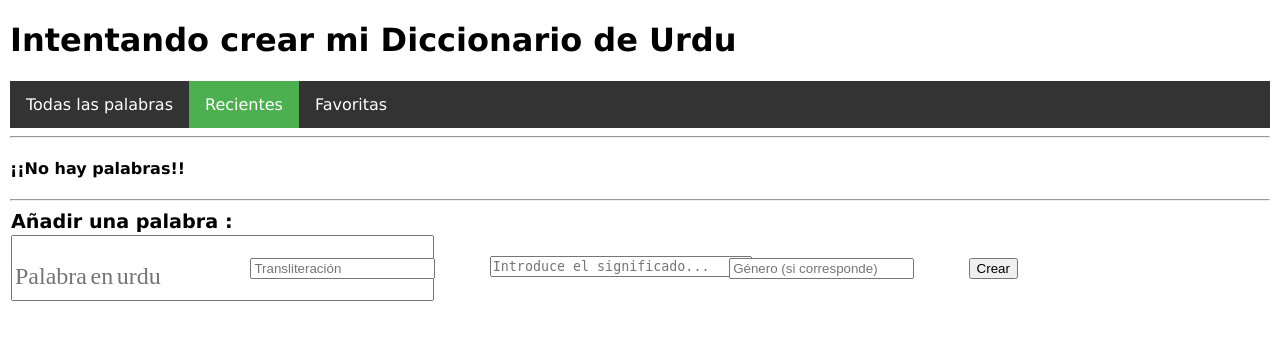
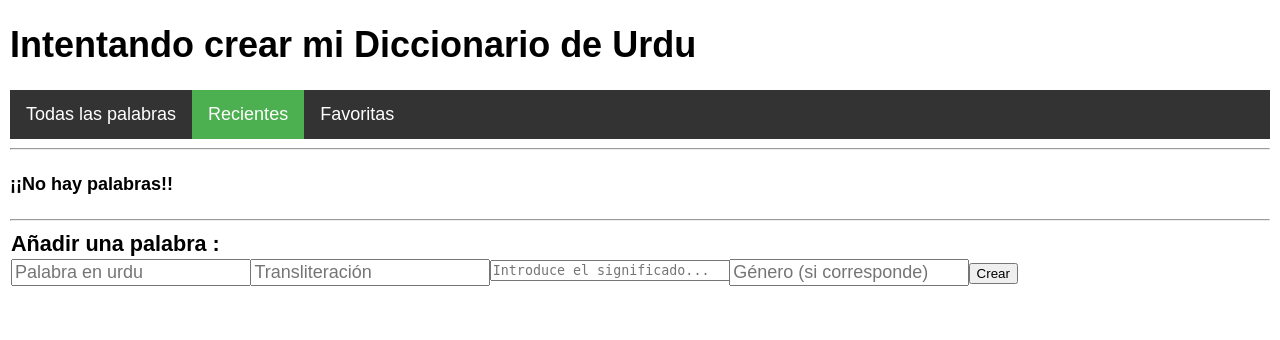
Before and after one commit to teresagarcia/DiccionarioUrdu, a Flask app: page / in a window 1280 px wide. Shown: the top 340 px of the page. Run offline with Flask 2, Linux system fonts and the light colour scheme; data that the repository does not hold is empty; some web fonts are replaced.

Commit message:
Cambios en estilos, fuentes

```diff
--- a/diccionario_urdu/web/static/assets/style.css
+++ b/diccionario_urdu/web/static/assets/style.css
@@ -1,7 +1,21 @@
 @import url('https://fonts.googleapis.com/css2?family=Noto+Nastaliq+Urdu&display=swap');
+@import url('http://fonts.cdnfonts.com/css/tisa-sans-pro');
+
+html {
+    font-size: 100%;
+    font-family: 'Tisa Sans Pro', sans-serif;
+
+    @media (min-width: 768px) {
+        font-size: 112.5%;
+    }
+}
 
 h1 {
-    font-family: Verdana, sans-serif;
+    font-size: 2rem;
+}
+
+h2 {
+    font-size: 1.5rem;
 }
 
 body {
@@ -9,7 +23,7 @@
     background-color: white;
     margin-left: 10px;
     margin-right: 10px;
-    font-family: Verdana, sans-serif;
+
 }
 
 table {
@@ -26,7 +40,7 @@
 table#close {
 
     table-layout: default;
-    border-collapse: seperate;
+    border-collapse: separate;
     border-spacing: 5px 5px;
     border: none;
     vertical-align: top;
@@ -108,7 +122,12 @@
     background-color: #111;
 }
 
-.nastaliq{
+input:placeholder-shown {
+    font-size: 1em;
+    font-family: 'Tisa Sans Pro', sans-serif;
+}
+
+.nastaliq {
     font-family: 'Noto Nastaliq Urdu', serif;
-    font-size: 24px;
+    font-size: 2em;
 }
```
